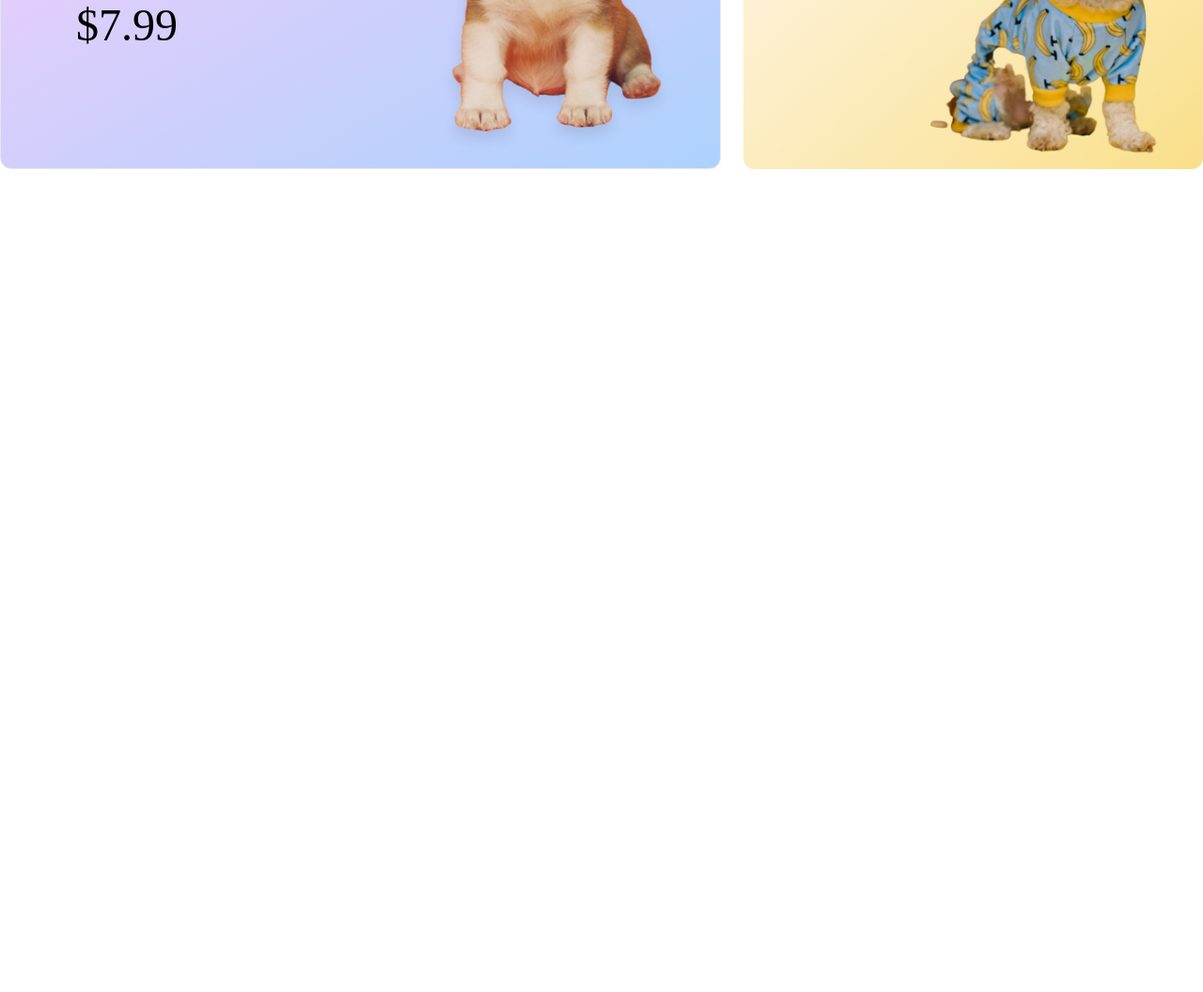
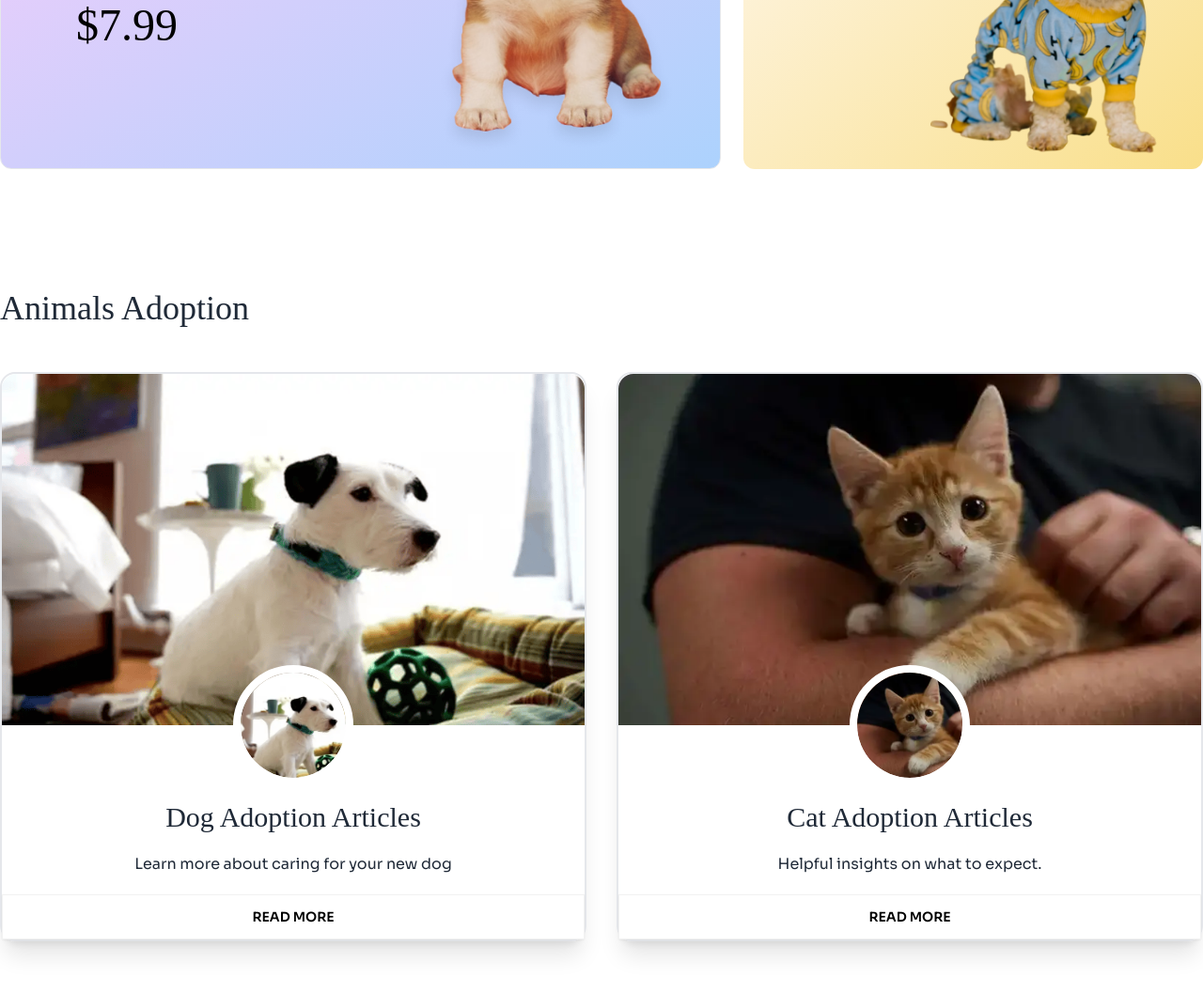
Before and after one commit to shuvo903/My-Assignment-3, a plain HTML site: page index.html in a window 1280 px wide. Shown: the part 2847-3903 px from the top of the page at 94% size. Before the commit the page ends 3155 px from the top, so only its background shows below. Drawn offline with nearby package versions, Linux system fonts and the light colour scheme; a web font is replaced by a local one.

Commit message:
added Adoption anime's section and risponsived

```diff
--- a/index.html
+++ b/index.html
@@ -477,6 +477,7 @@
 
     <!-- Everyday low Price section start -->
      <section class="mx-4 mt-32 mb-32 max-w-screen-xl mx-auto">
+
       <h3 class="text-4xl font-adlam mb-12">Everyday low Price</h3>
       <div class="flex lg:flex-row flex-col justify-between gap-6">
         <div class="relative flex justify-between lg:w-8/12 border rounded-xl bg-gradient-to-br from-[#F8CCFB] to-[#ACD2FD] w-full lg:h-auto h-96 ">
@@ -501,8 +502,55 @@
       </div>
      </section>
 
-     <section>
+<!-- Adoption anime's section start -->
 
+     <section class="mx-4 mt-32 mb-32 max-w-screen-xl mx-auto">
+      <h3 class="text-4xl font-adlam mb-12">Animals Adoption</h3>
+      <div class="flex gap-8 lg:flex-row flex-col">
+
+         <!-- card-1 -->
+         <div class="rounded-2xl  shadow-xl lg:w-6/12 border-2">
+          <div class="w-full px5 items-center">
+           <img class="rounded-2xl rounded-b-none"
+               src="images/cute dog.png"
+               alt="" />
+          </div>
+       <div class="avatar flex justify-center items-center">
+
+            <div class="w-32 absolute rounded-full border-8 border-white ">
+              <img class="rounded-full" src="images/cute dog.png" />
+            </div>
+          </div>
+           <div class="space-y-5">
+             <h2 class="font-adlam text-3xl text-center justify-center mt-20">Dog Adoption Articles</h2>
+             <p class="font-sora justify-center text-center ">Learn more about caring for your new dog</p>
+             <div class=" justify-center">
+               <button class="font-sora btn rounded-none w-full bg-white text-black hover:bg-primary hover:text-black">READ MORE</button>
+             </div>
+           </div>
+         </div>
+         <!-- card-2 -->
+         <div class="rounded-2xl shadow-xl lg:w-6/12 border-2">
+          <div class="w-full px5 items-center">
+           <img class="rounded-2xl rounded-b-none"
+               src="images/kitten.png"
+               alt="" />
+          </div>
+       <div class="avatar flex justify-center items-center">
+
+            <div class="w-32 absolute border-white rounded-full border-8  ">
+              <img class="rounded-full " src="images/kitten.png" />
+            </div>
+          </div>
+           <div class="space-y-5">
+             <h2 class="font-adlam text-3xl text-center justify-center mt-20">Cat Adoption Articles</h2>
+             <p class="font-sora justify-center text-center ">Helpful insights on what to expect.</p>
+             <div class=" justify-center">
+               <button class="font-sora btn rounded-none w-full bg-white text-black hover:bg-primary hover:text-black">READ MORE</button>
+             </div>
+           </div>
+         </div>
+      </div>
      </section>
   </main>
 
```
Also changed, not shown: images/cute dog.png (added), images/kitten.png (added).
